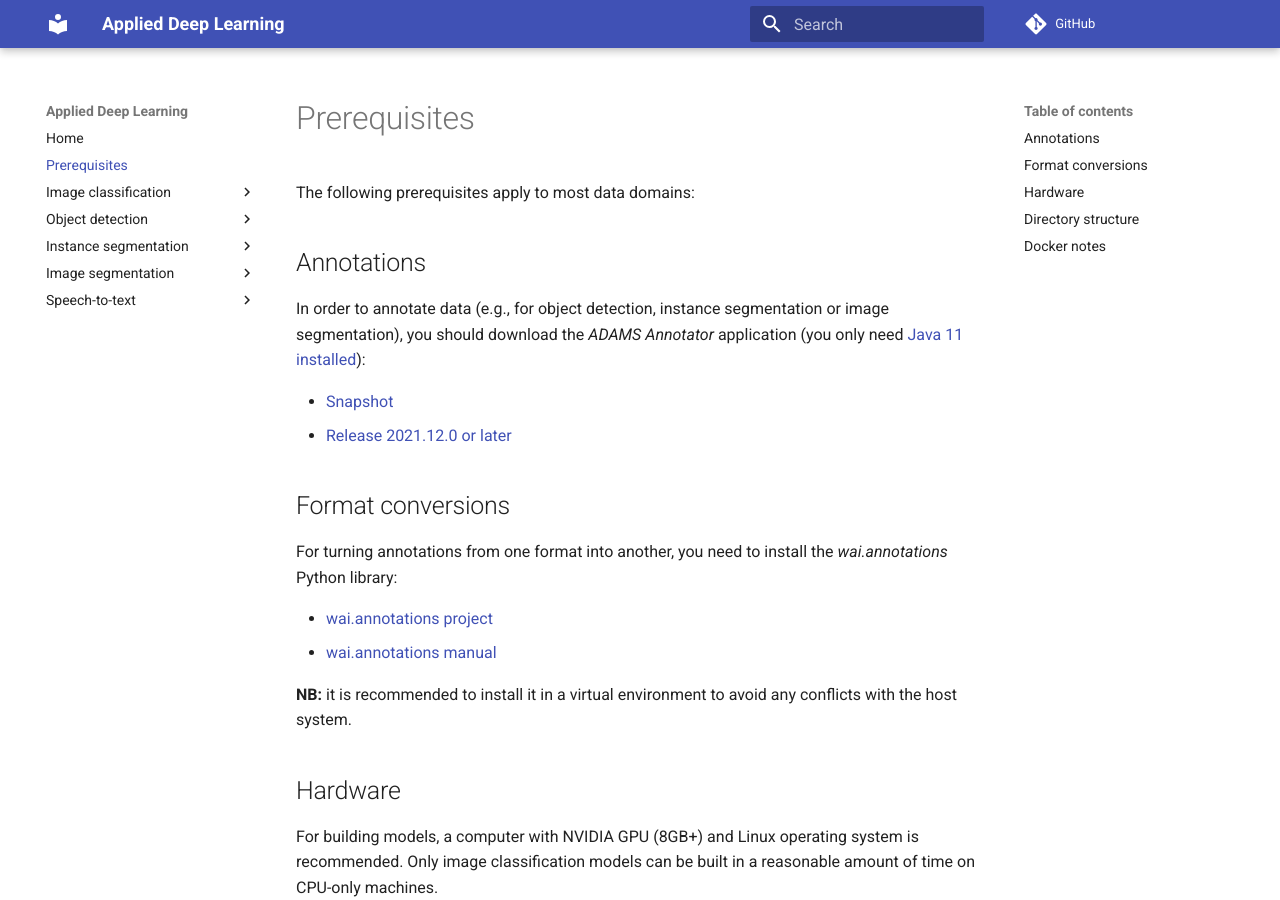
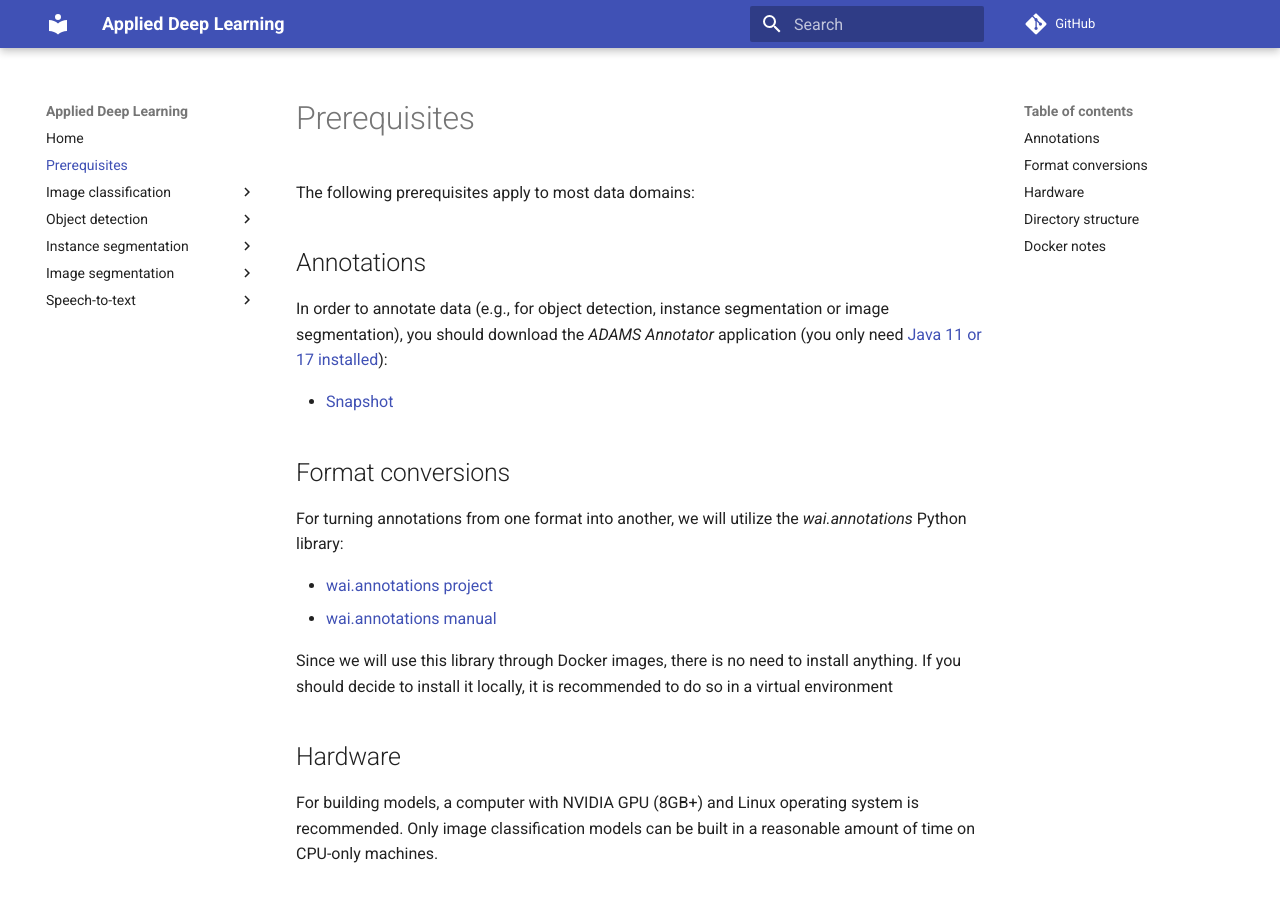
Before and after one commit to waikato-datamining/applied-deep-learning, an MkDocs documentation site: the page built from docs/prerequisites.md, in a window 1280 px wide and 900 px high. Built offline with MkDocs 1.6.1 and Material for MkDocs 9.7.7, drawn with Linux system fonts in a browser that asks for light colours; comment, search, counter and statistics services are not loaded.

Commit message:
updated wai.annotations, ADAMS downloads, Java version

```diff
--- a/docs/prerequisites.md
+++ b/docs/prerequisites.md
@@ -2,18 +2,19 @@ The following prerequisites apply to most data domains:
 
 # Annotations
 In order to annotate data (e.g., for object detection, instance segmentation or image segmentation), you should
-download the *ADAMS Annotator* application (you only need [Java 11 installed](https://adoptopenjdk.net/)):
+download the *ADAMS Annotator* application (you only need [Java 11 or 17 installed](https://adoptium.net/)):
 
   * [Snapshot](https://adams.cms.waikato.ac.nz/download/snapshot/)
-  * [Release 2021.12.0 or later](https://adams.cms.waikato.ac.nz/download/release/)
+
 
 # Format conversions
-For turning annotations from one format into another, you need to install the *wai.annotations* Python library:
+For turning annotations from one format into another, we will utilize the *wai.annotations* Python library:
 
   * [wai.annotations project](https://github.com/waikato-ufdl/wai-annotations)
   * [wai.annotations manual](https://ufdl.cms.waikato.ac.nz/wai-annotations-manual)
 
-**NB:** it is recommended to install it in a virtual environment to avoid any conflicts with the host system.
+Since we will use this library through Docker images, there is no need to install anything.
+If you should decide to install it locally, it is recommended to do so in a virtual environment
 
 
 # Hardware
```
